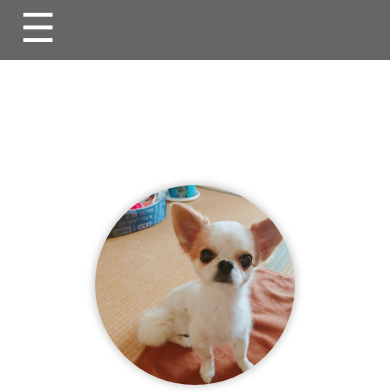
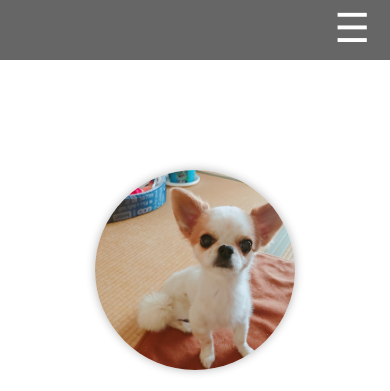
Before and after one commit to yuzusite/yuzu, a plain HTML site: page profile.html in a window 390 px wide. Shown: the top 391 px of the page. Drawn offline with Linux system fonts and the light colour scheme.

Commit message:
Add files via upload

```diff
--- a/styles.css
+++ b/styles.css
@@ -115,6 +115,7 @@ body.profile-page .hero {
 .profile-section {
   text-align: center;
   padding: 40px 20px;
+  padding-top: 10px;
   background-color: white;
 }
 
@@ -251,7 +252,7 @@ body.blog-page .hero {
     display: block;
     position: absolute;
     top: 5px;
-    left: 20px;
+    right: 20px;
     font-size: 40px;
     cursor: pointer;
     color: white;
```
